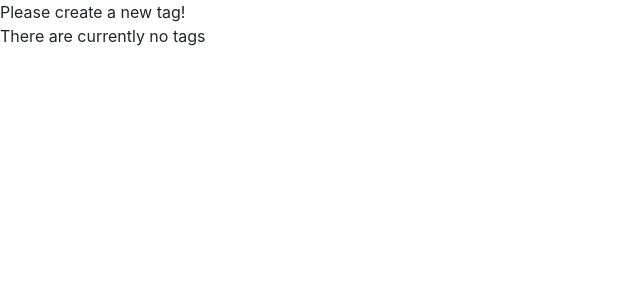
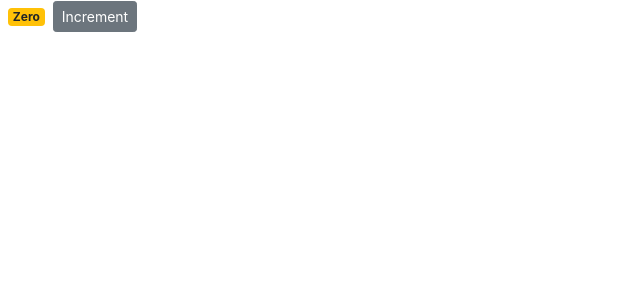
Before and after one commit to charlesmartinreed/react-shopping-cart-demo, a React (Create React App) app: page / in a window 1280 px wide. Shown: the top 300 px of the page, without its empty margins (0-640 px from the left). Built offline with nearby package versions, Linux system fonts and the light colour scheme.

Commit message:
Demonstrate example of utilizing 'this' with bind in React.

```diff
--- a/src/components/counter.jsx
+++ b/src/components/counter.jsx
@@ -3,36 +3,45 @@
 export default class Counter extends Component {
   // state obj comprises any data the Component might need
   state = {
-    count: 0,
-    tags: []
+    count: 0
   };
 
-  // since we can't use conditionals inside of our render method, we use this helper method to determine what to render based upon what
+  // constructor() {
+  //   super();
+  //   // returns new instance of handleIncrement where this is always referencing the current counter object
+  //   this.handleIncrement = this.handleIncrement.bind(this);
+  // }
 
-  renderTags() {
-    if (this.state.tags.length === 0) return <p>There are currently no tags</p>;
+  // alternatively, since arrow functions don't get their own 'this' but rather inherit it, we can make our method an arrow function rather than using the convoluted constructor/bind style seen above
 
+  handleIncrement = () => {
+    console.log("Increment Clicked", this);
+  };
+
+  // note that, unlike in vanilla JS, we don't call the function attached to the onClick listener immediately
+  render() {
     return (
-      <ul>
-        {this.state.tags.map(tag => (
-          <li key={tag}>{tag}</li>
-        ))}
-      </ul>
+      <div>
+        <span className={this.getBadgeClasses()}>{this.formatCount()}</span>
+        <button
+          onClick={this.handleIncrement()}
+          className="btn btn-secondary btn-sm"
+        >
+          Increment
+        </button>
+      </div>
     );
   }
 
-  // alternatively, we can use the logical && to handle conditionals
-  // basically, since we can apply the logical AND between non-boolean
-  // an empty string is falsey, non-empty is truthy
-  // true && 'Hi' && 1 - truthy, truthy, truthy, result is derived from last operand
-  render() {
-    return (
-      <div>
-        {this.state.tags.length === 0 && "Please create a new tag!"}
-        {this.renderTags()}
-      </div>
-    );
+  formatCount() {
+    const { count } = this.state;
+    return count === 0 ? "Zero" : count;
   }
+
+  getBadgeClasses() {
+    let classes = "badge m-2 badge-";
+    return (classes += this.state.count === 0 ? "warning" : "primary");
+  }
+
+  // export default Counter;
 }
-
-// export default Counter;
```
